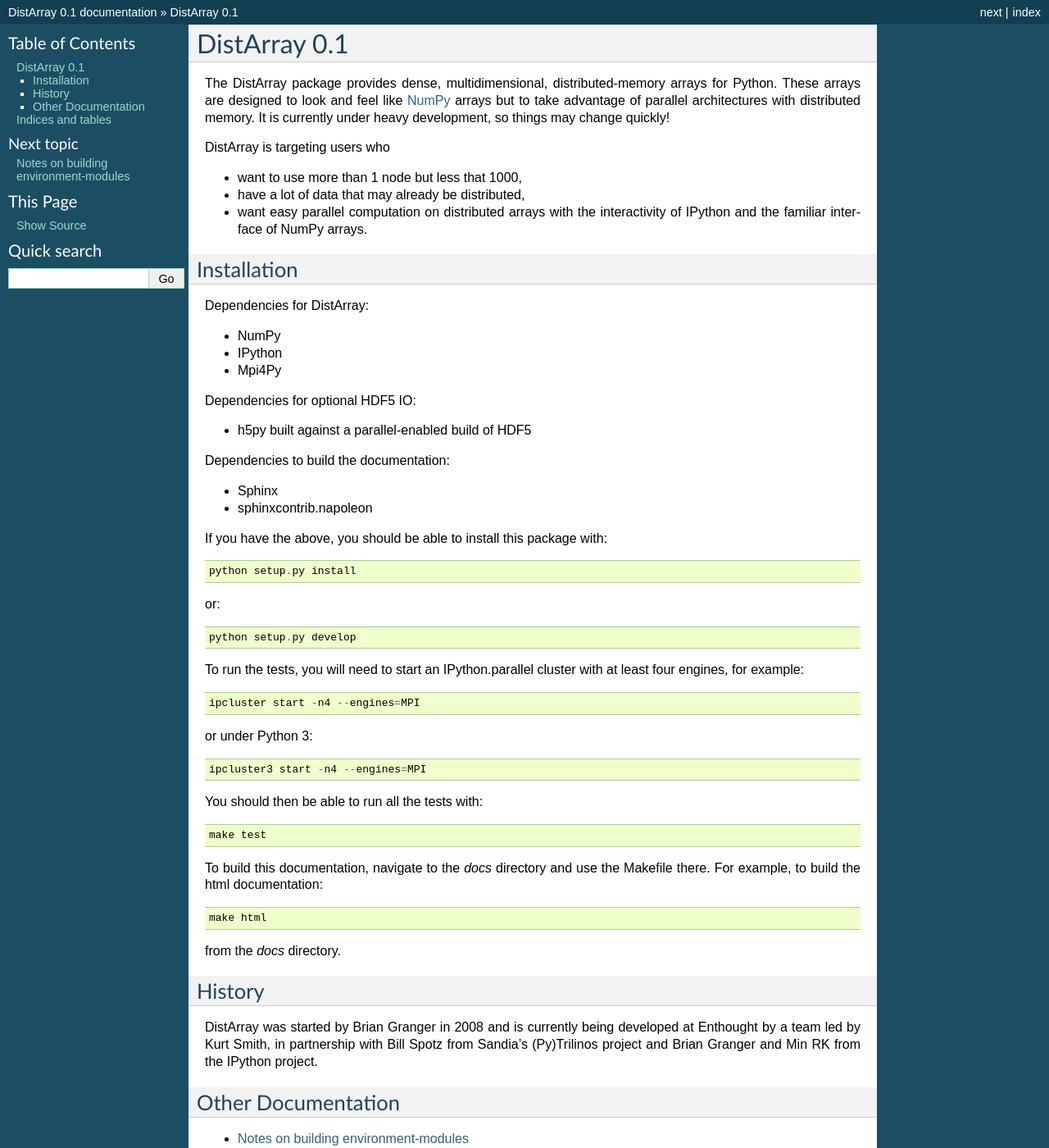
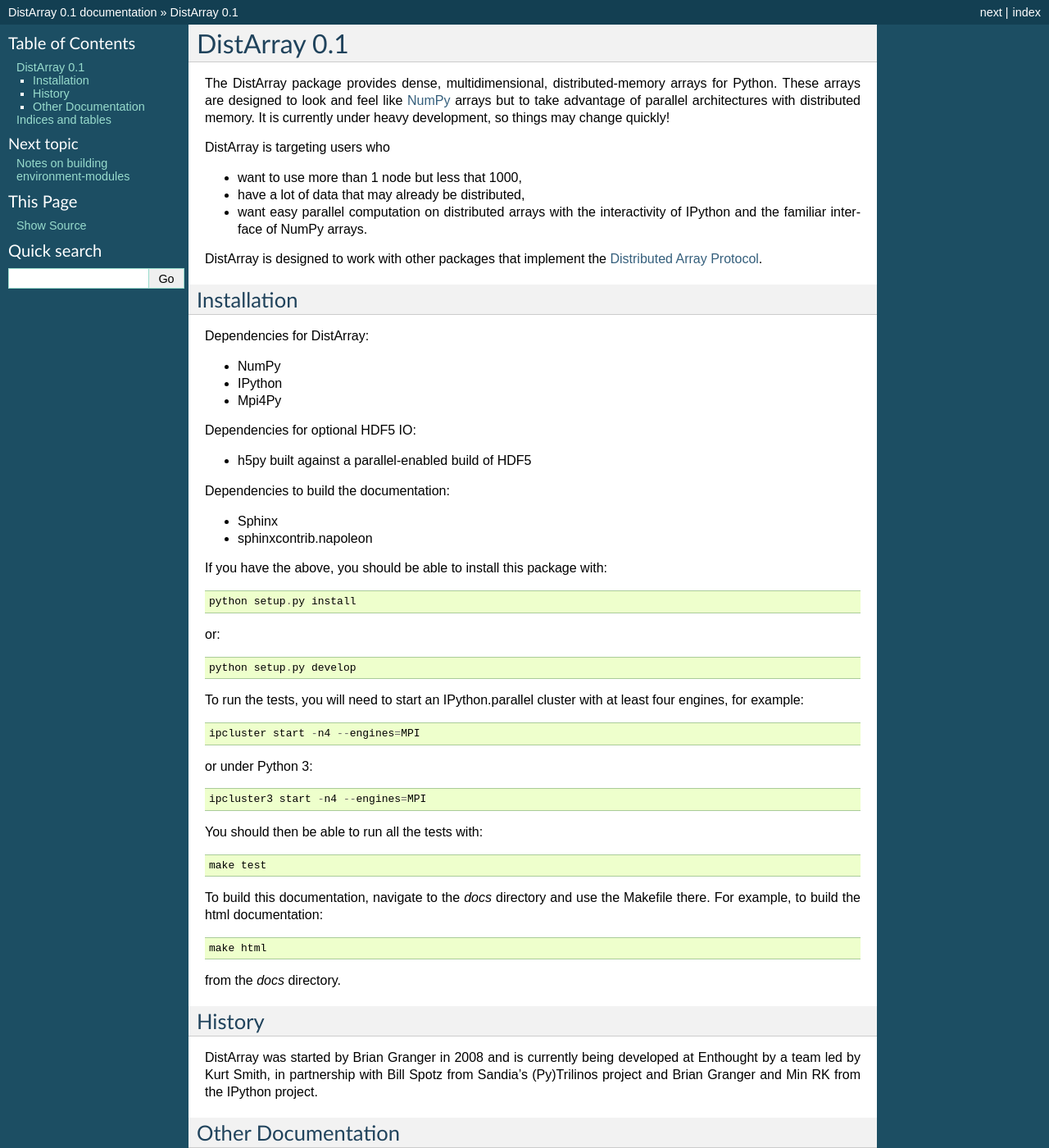
Before and after one commit to enthought/distarray, a Sphinx documentation site: the page built from docs/source/index.rst, in a window 1280 px wide and 1400 px high. Shown: the whole window at 82% size. Built offline with Sphinx 7.4.7, drawn with Linux system fonts in a browser that asks for light colours; formulas are drawn with MathJax 3; pages that are not in the unit, such as notebooks, are missing from menus; some of the changed text lies outside the part shown.

Commit message:
Reference the distributed array protocol in docs.

```diff
--- a/docs/source/index.rst
+++ b/docs/source/index.rst
@@ -18,6 +18,9 @@
 * have a lot of data that may already be distributed,
 * want easy parallel computation on distributed arrays with the interactivity
   of IPython and the familiar interface of NumPy arrays.
+
+DistArray is designed to work with other packages that implement the
+`Distributed Array Protocol <http://distributed-array-protocol.readthedocs.org>`_.
 
 .. _NumPy: http://www.numpy.org
 
@@ -85,6 +88,7 @@
 .. toctree::
    :maxdepth: 2
 
+   The Distributed Array Protocol <http://distributed-array-protocol.readthedocs.org>
    Notes on building environment-modules <environment-modules-notes.rst>
    Notes on building HDF5 and h5py <hdf5-notes.rst>
    API Reference <modules.rst>
```
